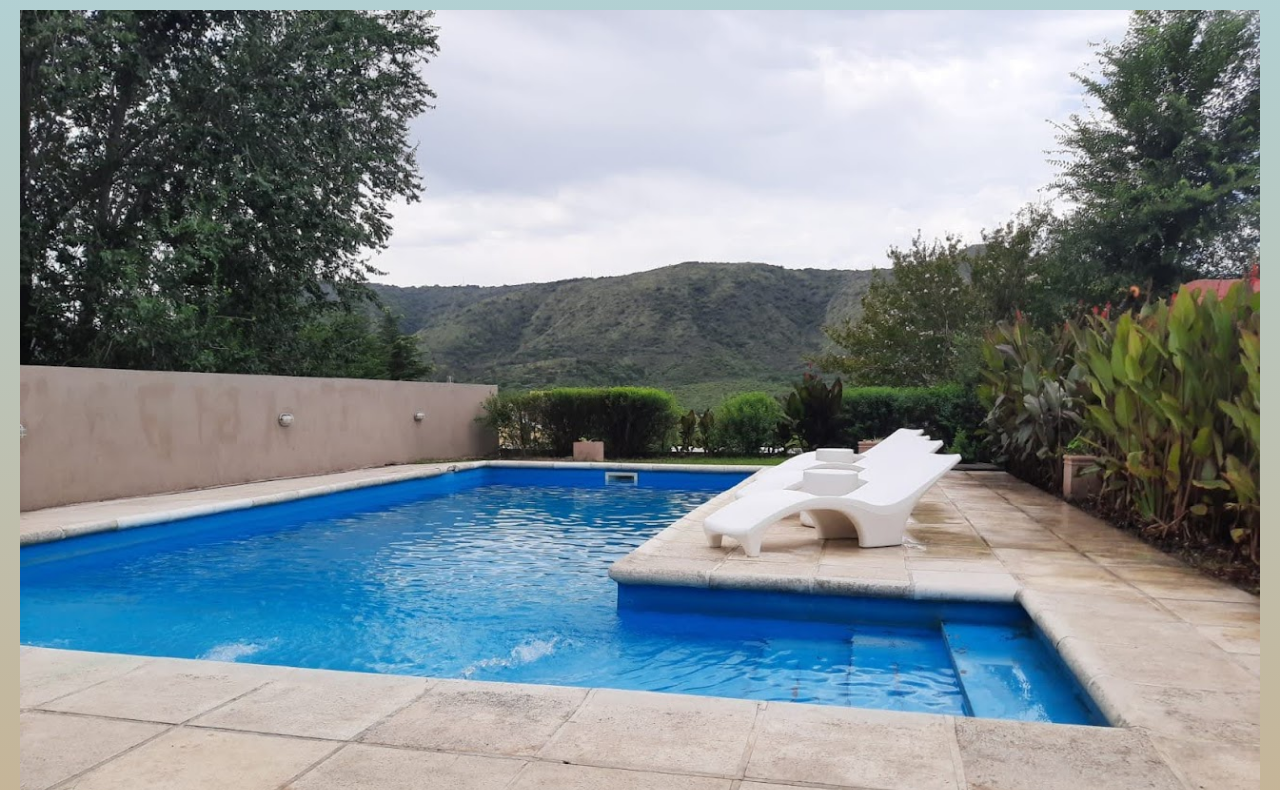
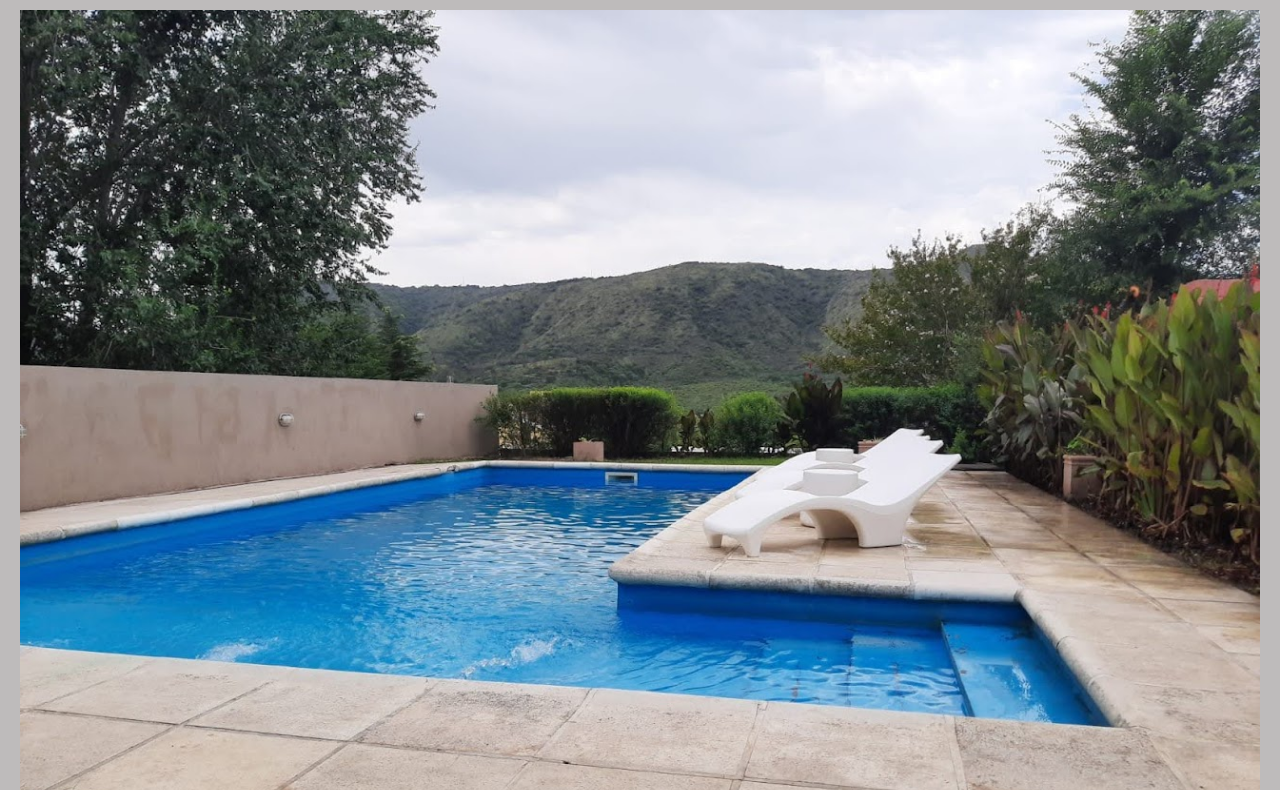
Before and after one commit to LeoYovan/Leonardo-Yovan-Repositorio, a plain HTML site: page Index.html in a window 1280 px wide. Shown: the part 324-1114 px from the top of the page. Drawn offline with nearby package versions, Linux system fonts and the light colour scheme.

Commit message:
proyecto-sin-gradientes-animaciones-o-transiciones

```diff
--- a/CSS/main.css
+++ b/CSS/main.css
@@ -1,6 +1,7 @@
 html {
+    background-color: rgb(190, 187, 187);
     font-size: 62.5%;
-    background-image: linear-gradient(to bottom, rgba(111, 195, 221, 0.589), rgb(218, 151, 89));
+    /*background-image: linear-gradient(to bottom, rgba(111, 195, 221, 0.589), rgb(218, 151, 89));*/
 }
 
 /********************************/
```
